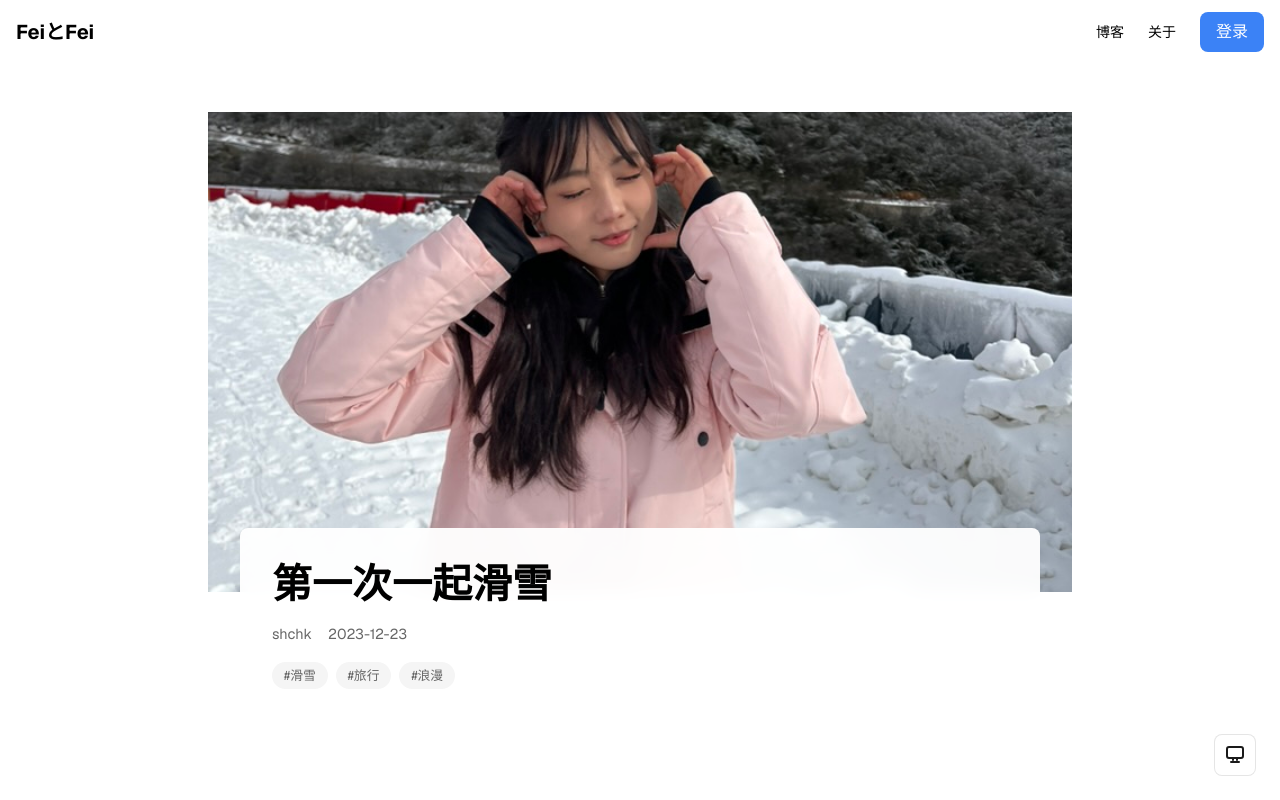
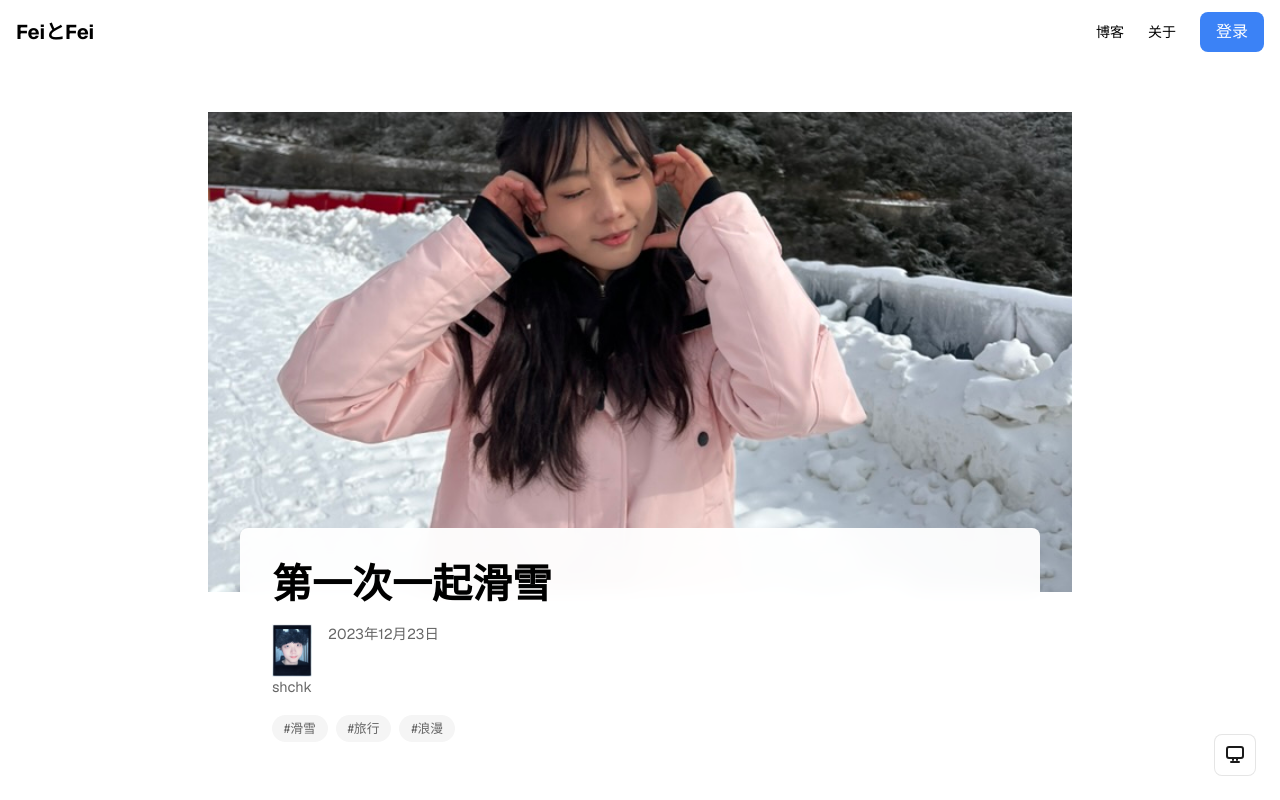
Before and after one commit to shchnk1103/feifei, a Next.js app: page /blog/1 in a window 1280 px wide. Shown: the top 800 px of the page. Built offline with nearby package versions, Linux system fonts and the light colour scheme; no server answers.

Commit message:
✨ Enhance article and card components with author details and versioning support

```diff
--- a/src/app/blog/[id]/page.tsx
+++ b/src/app/blog/[id]/page.tsx
@@ -18,7 +18,8 @@ export default async function BlogPostPage({
   const [resolvedParams] = await Promise.all([params, searchParams]);
   const { id } = resolvedParams;
 
-  const article = articles.find((article) => article.id.toString() === id);
+  // 在查找文章时也需要确保类型匹配
+  const article = articles.find((article) => String(article.id) === id);
   if (!article) {
     notFound();
   }
@@ -32,14 +33,17 @@ export default async function BlogPostPage({
         tags={article.tags}
         coverImage={article.imageSrc}
       />
-
-      <ArticleContent blocks={article.articleContent.blocks} />
+      <ArticleContent
+        blocks={article.articleContent.blocks}
+        version={article.articleContent.version}
+        schema={article.articleContent.schema}
+      />
     </article>
   );
 }
 
 export async function generateStaticParams() {
   return articles.map((article) => ({
-    id: article.id.toString(),
+    id: String(article.id), // 确保 id 是字符串类型
   }));
 }
--- a/src/components/blog/ArticleContent/index.tsx
+++ b/src/components/blog/ArticleContent/index.tsx
@@ -26,6 +26,8 @@ const DividerBlockPlaceholder = memo(function DividerBlockPlaceholder() {
 
 interface ArticleContentProps {
   blocks: Block[];
+  version: number;
+  schema?: string;
   className?: string;
 }
 
@@ -42,6 +44,8 @@ const createBlockComponent = (
 
 export const ArticleContent = memo(function ArticleContent({
   blocks,
+  version,
+  schema,
   className,
 }: ArticleContentProps) {
   const { ref, inView } = useInView({
--- a/src/components/blog/ArticleHeader/index.tsx
+++ b/src/components/blog/ArticleHeader/index.tsx
@@ -4,8 +4,12 @@ import styles from "./styles.module.css";
 
 interface ArticleHeaderProps {
   title: string;
-  author: string;
-  createdAt: string;
+  author: {
+    id: string;
+    name: string;
+    avatar?: string;
+  };
+  createdAt: Date;
   tags: string[];
   coverImage: string;
 }
@@ -33,8 +37,19 @@ export const ArticleHeader = ({
       <h1 className={styles.title}>{title}</h1>
 
       <div className={styles.info}>
-        <span className={styles.author}>{author}</span>
-        <time dateTime={createdAt}>{formatDate(createdAt)}</time>
+        <div className={styles.author}>
+          {author.avatar && (
+            <Image
+              src={author.avatar}
+              alt={author.name}
+              width={40}
+              height={40}
+              className={styles.avatar}
+            />
+          )}
+          <span>{author.name}</span>
+        </div>
+        <time dateTime={createdAt.toISOString()}>{formatDate(createdAt)}</time>
       </div>
 
       <div className={styles.tags}>
--- a/src/components/content/ListSection/components/ListItem/index.tsx
+++ b/src/components/content/ListSection/components/ListItem/index.tsx
@@ -1,5 +1,5 @@
 import { Card } from "@/components/ui/Card";
-import { Article } from "@/data/articles";
+import { Article } from "@/types/blog"; // 修改导入路径
 import { formatDate } from "@/utils/date";
 import styles from "./styles.module.css";
 
@@ -18,7 +18,8 @@ export function ListItem({ article }: ListItemProps) {
       title={article.title}
       description={article.description}
       meta={{
-        author: article.author,
+        author: article.author.name, // 修改：使用作者名称
+        authorAvatar: article.author.avatar, // 新增：作者头像
         date: formatDate(article.createdAt),
         tags: article.tags,
       }}
--- a/src/components/ui/Card/index.tsx
+++ b/src/components/ui/Card/index.tsx
@@ -2,6 +2,13 @@ import Image from "next/image";
 import Link from "next/link";
 import { cn } from "@/utils/cn";
 import styles from "./styles.module.css";
+
+interface CardMetaProps {
+  author: string;
+  authorAvatar?: string; // 新增：支持作者头像
+  date: string;
+  tags: string[];
+}
 
 interface CardProps {
   href: string;
@@ -11,11 +18,7 @@ interface CardProps {
   };
   title: string;
   description: string;
-  meta: {
-    author: string;
-    date: string;
-    tags?: string[];
-  };
+  meta: CardMetaProps;
   className?: string;
 }
 
--- a/src/data/articles.ts
+++ b/src/data/articles.ts
@@ -1,8 +1,9 @@
-import { Article } from "@/types/blog";
+import { Article, ArticleStatus, ArticleVisibility } from "@/types/blog";
 
 export const articles: Article[] = [
   {
-    id: 1,
+    id: "1",
+    slug: "first-ski-trip",
     imageSrc: "/images/list_img_0.jpeg",
     title: "第一次一起滑雪",
     description: "浪漫的滑雪之旅",
@@ -85,13 +86,35 @@ export const articles: Article[] = [
             "就在第二天，你送给了我你亲手做的饼干，我想其中肯定蕴藏着你的某种特殊的感情吧，毕竟，在我看来，我们也是十分的暧昧。之后，我们继续驾车去了另外的地方，你在喂小动物，而我的眼神只停留在了你的身上，我想此刻就是爱情吧。虽然我们的滑雪之旅只有短短的两天，但是我却记忆犹新。我想，这两天对于你来说也是一个特别的日子吧。我希望我们可以有更多的机会一起去做一些有意义的事情，不知道你愿不愿意呢？",
         },
       ],
+      version: 1,
+      schema: "1.0.0",
+      lastEditedBy: "shchk",
     },
-    author: "shchk",
-    createdAt: "2023-12-23",
+    author: {
+      id: "author-1",
+      name: "shchk",
+      avatar: "/images/avatar.jpg",
+    },
+    createdAt: new Date("2023-12-23"),
+    updatedAt: new Date("2023-12-23"),
+    publishedAt: new Date("2023-12-23"),
+    status: "published" as ArticleStatus,
+    visibility: "public" as ArticleVisibility,
+    allowComments: true,
     tags: ["滑雪", "旅行", "浪漫"],
+    category: "旅行",
+    metadata: {
+      wordCount: 500,
+      readingTime: 3,
+      views: 0,
+      likes: 0,
+    },
+    seoTitle: "第一次一起滑雪 - 浪漫的滑雪之旅",
+    seoDescription: "记录我们第一次一起滑雪的美好时光",
   },
   {
-    id: 2,
+    id: "2",
+    slug: "disney-adventure",
     imageSrc: "/images/list_img_1.jpeg",
     title: "浪漫的迪士尼",
     description: "迪士尼之旅",
@@ -206,13 +229,35 @@ export const articles: Article[] = [
             "即使我有过想要表白的心，但是我总觉得不是最好的时机，所以还是隐藏了下来。这一天，我感觉我走过了我人生中最漫长的路，时间过得像是坐上了时光机，希望以后还能跟你一起，拥有美好的每一天！",
         },
       ],
+      version: 1,
+      schema: "1.0.0",
+      lastEditedBy: "shchk",
     },
-    author: "shchk",
-    createdAt: "2023-09-23",
+    author: {
+      id: "author-1",
+      name: "shchk",
+      avatar: "/images/avatar.jpg",
+    },
+    createdAt: new Date("2023-09-23"),
+    updatedAt: new Date("2023-09-23"),
+    publishedAt: new Date("2023-09-23"),
+    status: "published" as ArticleStatus,
+    visibility: "public" as ArticleVisibility,
+    allowComments: true,
     tags: ["迪士尼", "旅行", "浪漫"],
+    category: "旅行",
+    metadata: {
+      wordCount: 500,
+      readingTime: 3,
+      views: 0,
+      likes: 0,
+    },
+    seoTitle: "浪漫的迪士尼 - 迪士尼之旅",
+    seoDescription: "记录我们浪漫的迪士尼之旅",
   },
   {
-    id: 3,
+    id: "3",
+    slug: "glad-you-exist",
     imageSrc: "/images/list_img_2.jpeg",
     title: "Glad you exsit!",
     description: "我们在一起啦！",
@@ -336,10 +381,31 @@ export const articles: Article[] = [
             "感谢与你的相遇，我会好好与你走下去，希望几十年之后回首我们的今天，我们一直都是幸福的！",
         },
       ],
+      version: 1,
+      schema: "1.0.0",
+      lastEditedBy: "shchk",
     },
-    author: "shchk",
-    createdAt: "2024-01-01",
+    author: {
+      id: "author-1",
+      name: "shchk",
+      avatar: "/images/avatar.jpg",
+    },
+    createdAt: new Date("2024-01-01"),
+    updatedAt: new Date("2024-01-01"),
+    publishedAt: new Date("2024-01-01"),
+    status: "published" as ArticleStatus,
+    visibility: "public" as ArticleVisibility,
+    allowComments: true,
     tags: ["跨年", "电影", "浪漫"],
+    category: "旅行",
+    metadata: {
+      wordCount: 500,
+      readingTime: 3,
+      views: 0,
+      likes: 0,
+    },
+    seoTitle: "Glad you exsit! - 我们在一起啦！",
+    seoDescription: "记录我们在一起的美好时光",
   },
 ];
 
--- a/src/utils/date.ts
+++ b/src/utils/date.ts
@@ -1,10 +1,15 @@
-export function formatDate(dateString: string): string {
-  const date = new Date(dateString);
-  return date
-    .toLocaleDateString("zh-CN", {
-      year: "numeric",
-      month: "2-digit",
-      day: "2-digit",
-    })
-    .replace(/\//g, "-");
-}
+export const formatDate = (date: Date | string): string => {
+  const dateObj = date instanceof Date ? date : new Date(date);
+
+  // 判断日期是否有效
+  if (isNaN(dateObj.getTime())) {
+    console.warn("Invalid date:", date);
+    return "";
+  }
+
+  return new Intl.DateTimeFormat("zh-CN", {
+    year: "numeric",
+    month: "long",
+    day: "numeric",
+  }).format(dateObj);
+};
```
Also changed, not shown: public/images/avatar.jpg (added).
